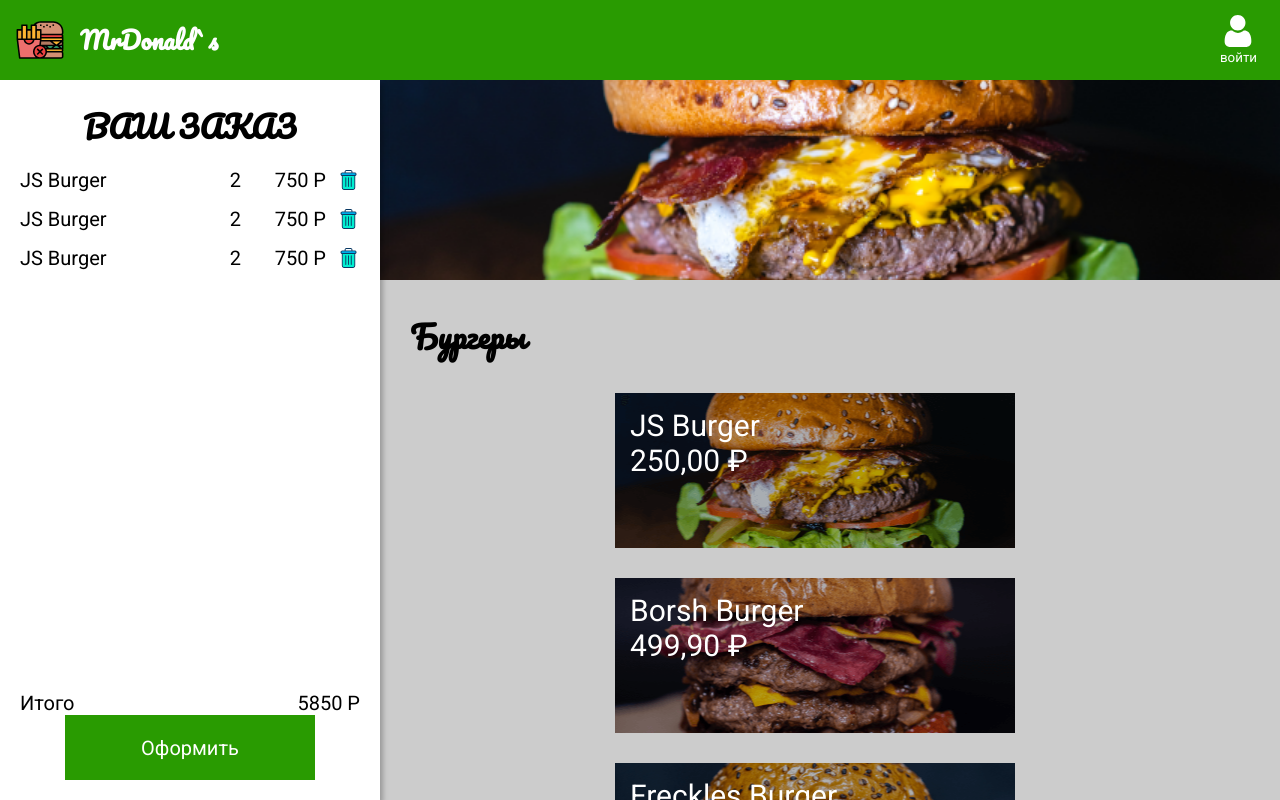
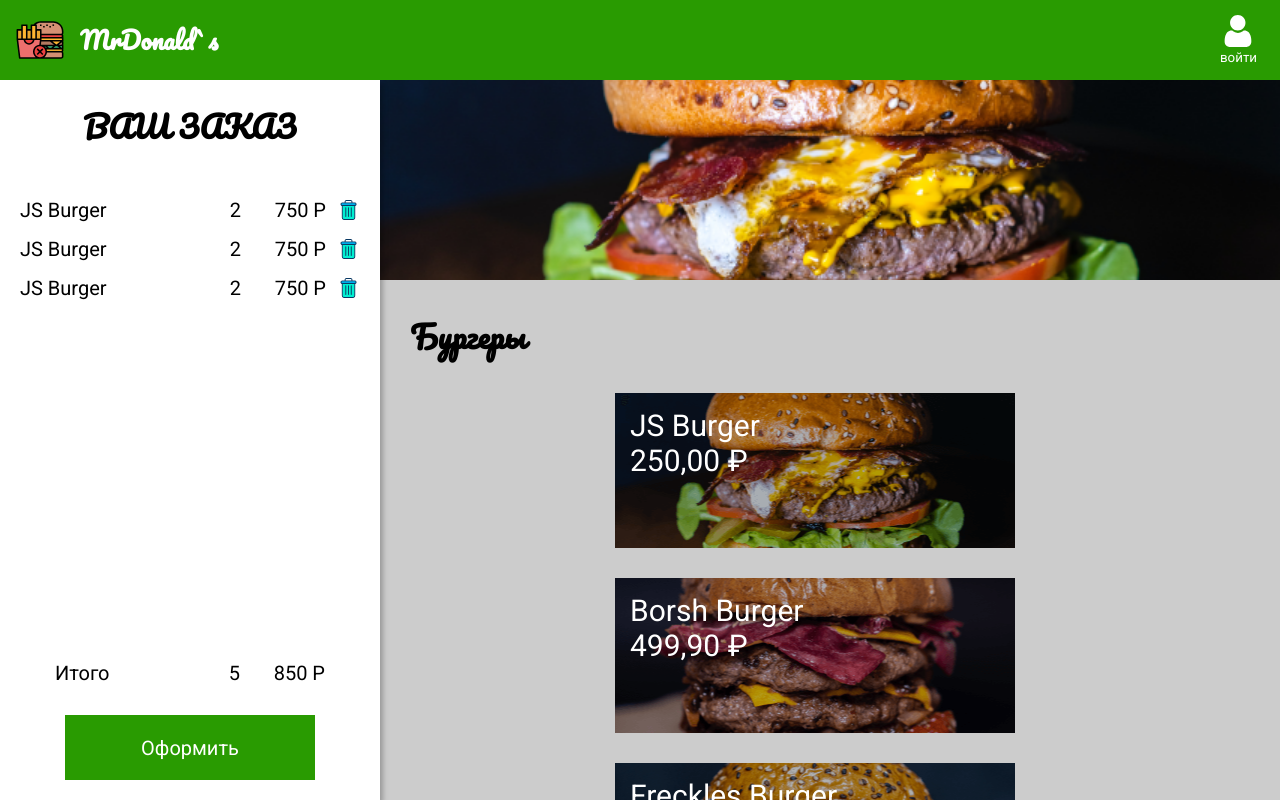
Before and after one commit to Nataly-Kuzminska/mrdonalds, a React (Create React App) app: page / in a window 1280 px wide. Shown: the top 800 px of the page. Built offline with nearby package versions, Linux system fonts and the light colour scheme.

Commit message:
create: TotalPrice

```diff
--- a/src/Components/Order.js
+++ b/src/Components/Order.js
@@ -18,6 +18,7 @@ const OrderStyled = styled.section`
 
 const OrderTitle = styled.h2`
   text-align: center;
+  margin-bottom: 30px;
 `;
 
 const OrderContent = styled.div`
@@ -30,10 +31,17 @@ const OrderList =styled.ul`
 `;
 
 const Total =styled.div`
- display: flex;
- & span:first-child {
-   flex-grow: 1;
+  margin: 0 35px 30px;
+  display: flex;
+  & span:first-child {
+    flex-grow: 1;
  }
+`;
+
+const TotalPrice =styled.span`
+  text-align: right;
+  min-width: 65px;
+  margin-left: 20px;
 `;
 
 export const Order = () => {
@@ -50,7 +58,7 @@ export const Order = () => {
         <Total>
           <span>Итого</span>
           <span>5</span>
-          <span>850 Р</span>
+          <TotalPrice>850 Р</TotalPrice>
         </Total>
         <ButtonCheckout>Оформить</ButtonCheckout>
     </OrderStyled>
```
